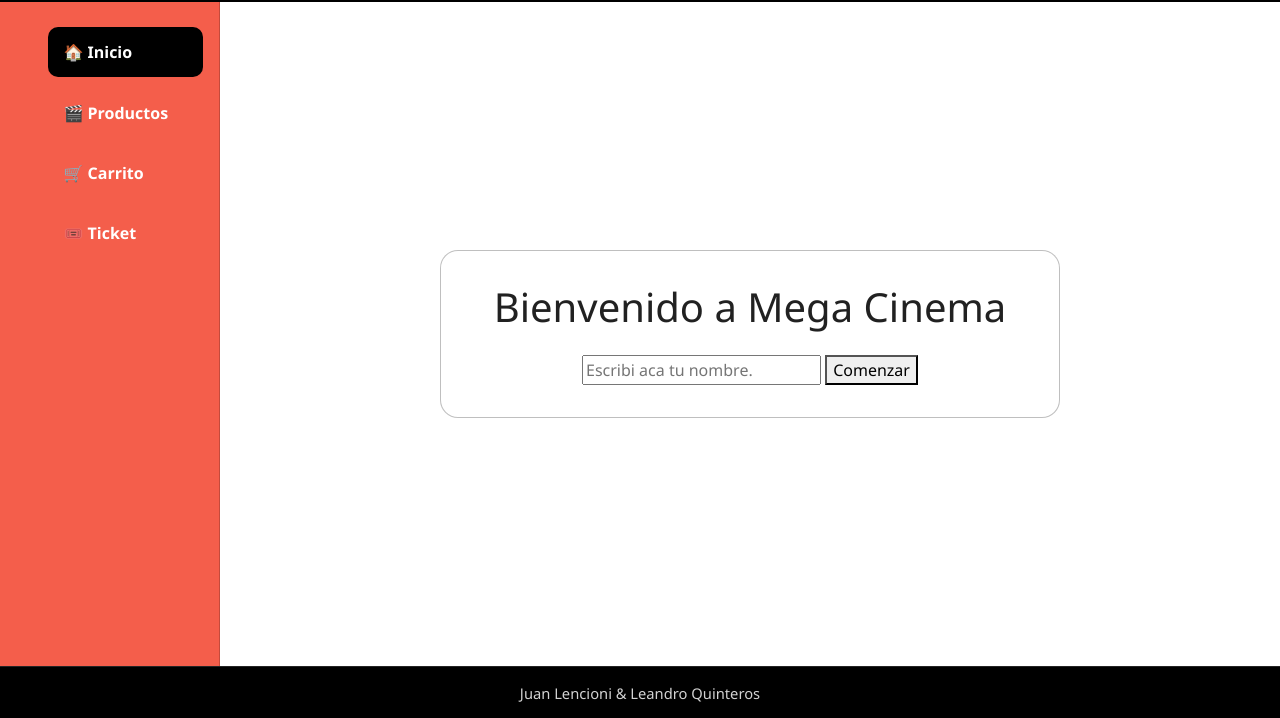
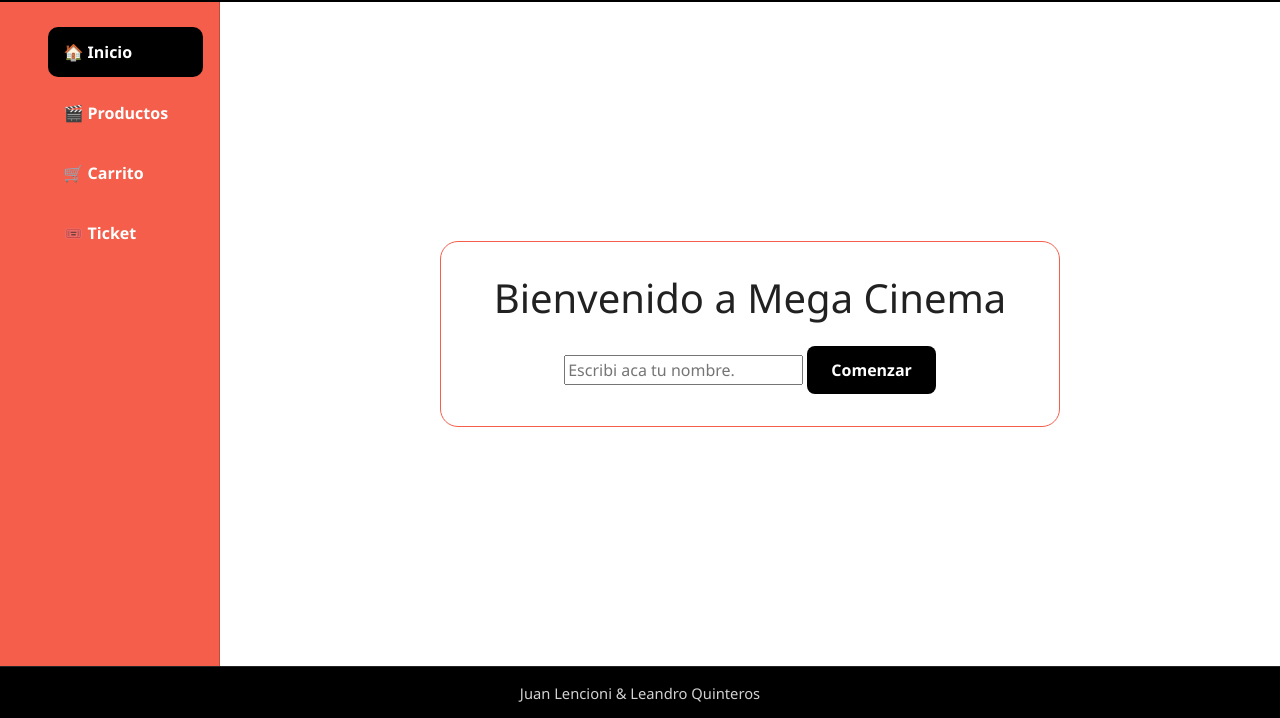
Before and after one commit to Runick93/TP_INTEGRADOR_PROGRA_3, a plain HTML site: page Frontend/index.html in a window 1280 px wide. Shown: the part 82-800 px from the top of the page. Drawn offline with nearby package versions, Linux system fonts and the light colour scheme.

Commit message:
se estilo el boton de confirmacion

```diff
--- a/Frontend/css/style.css
+++ b/Frontend/css/style.css
@@ -72,7 +72,7 @@ main {
   padding: clamp(1.3rem, 3vw, 2rem);
   border-radius: 18px;
   background: rgba(255, 255, 255, 0.9);
-  border: 1px solid rgba(0, 0, 0, 0.25);
+  border: 1px solid #f45e4b;
   display: flex;
   flex-direction: column;
   align-items: center;
@@ -87,6 +87,16 @@ footer {
   text-align: center;
   border-top: 1px solid rgba(255, 255, 255, 0.14);
   font-size: 0.92rem;
+}
+
+.btn-ok{
+    background: #000000;
+    color: #ffffff;
+    border: none;
+    padding: 0.75rem 1.5rem;
+    border-radius: 8px;
+    cursor: pointer;
+    font-weight: 600;
 }
 
 
--- a/Frontend/index.html
+++ b/Frontend/index.html
@@ -35,7 +35,7 @@
         <h1>Bienvenido a Mega Cinema</h1>
         <div class="form-row">
           <input type="text" placeholder="Escribi aca tu nombre." />
-          <button type="submit">Comenzar</button>
+          <button class="btn-ok" type="submit">Comenzar</button>
         </div>
       </div>
     </main>
```
